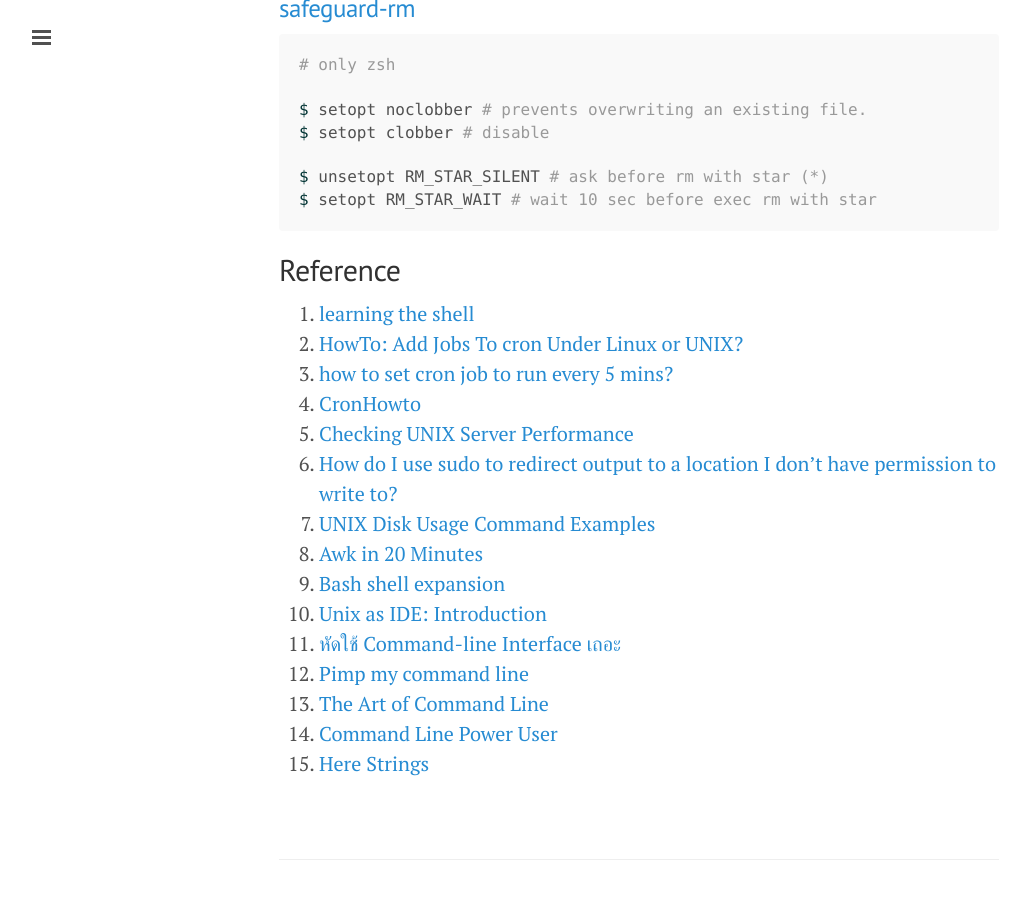
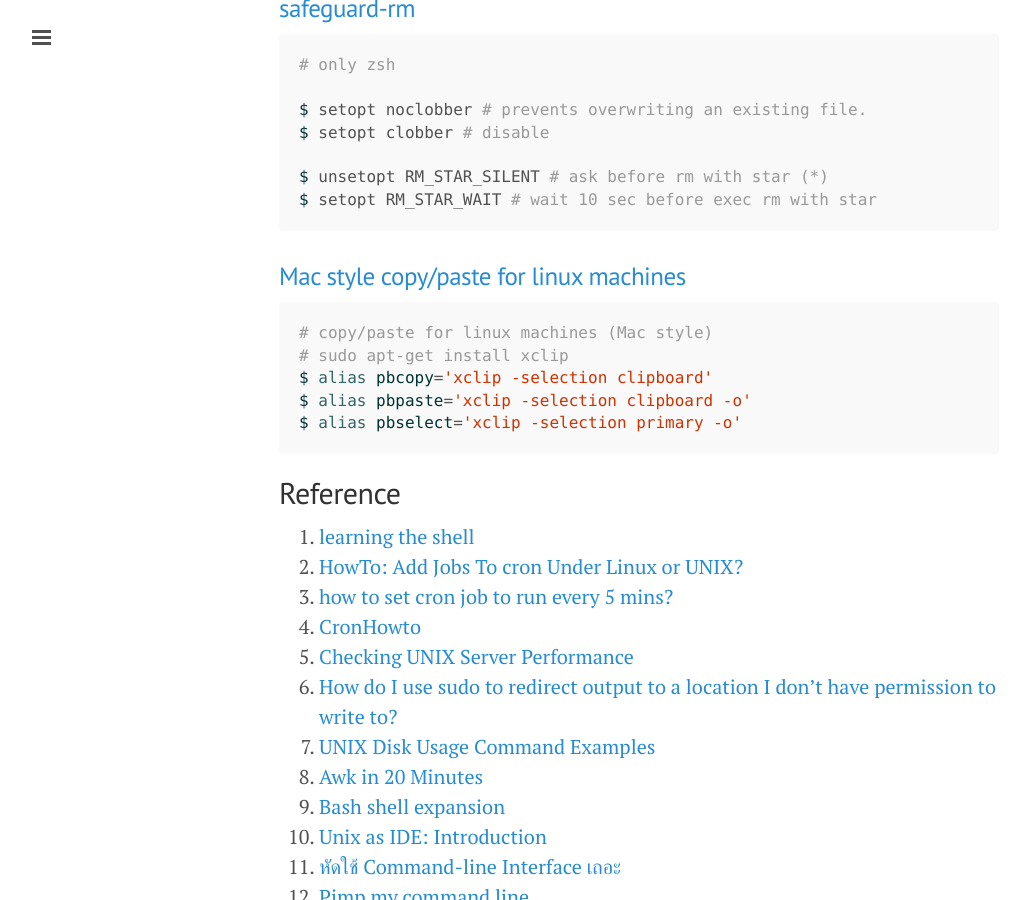
Before and after one commit to ibotdotout/ibotdotout.github.io, a Jekyll site: the page built from _posts/2014-06-27-unix.md, in a window 1280 px wide and 900 px high, scrolled down 5823 px. Shown: the whole window, without its empty margins (1-1028 px from the left). Built offline with Jekyll 4.4.1, drawn with Linux system fonts in a browser that asks for light colours; Markdown is read by kramdown in place of the engine named in the settings.

Commit message:
add xclip

````diff
--- a/_posts/2014-06-27-unix.md
+++ b/_posts/2014-06-27-unix.md
@@ -258,6 +258,15 @@ $ unsetopt RM_STAR_SILENT # ask before rm with star (*)
 $ setopt RM_STAR_WAIT # wait 10 sec before exec rm with star
 ```
 
+### [Mac style copy/paste for linux machines](https://www.youtube.com/watch?v=fKP0FLp3uW0)
+
+```sh
+# copy/paste for linux machines (Mac style)
+# sudo apt-get install xclip
+$ alias pbcopy='xclip -selection clipboard'
+$ alias pbpaste='xclip -selection clipboard -o'
+$ alias pbselect='xclip -selection primary -o'
+```
 
 ## Reference
 1. [learning the shell](http://www.linuxcommand.org/lc3_learning_the_shell.php)
````
